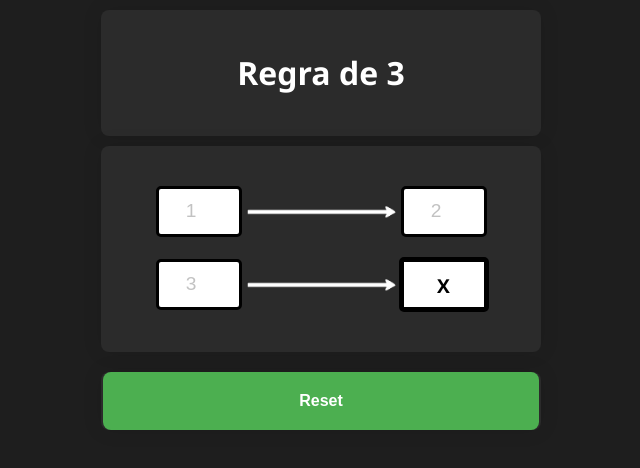
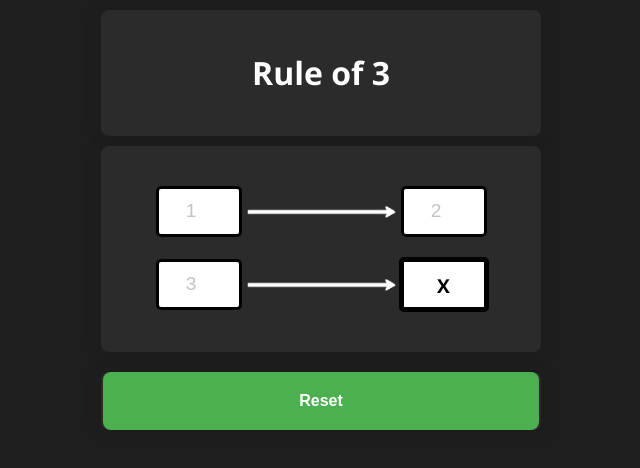
Before and after one commit to georgeweiss/regrade3, a plain HTML site: page index.html in a window 1280 px wide. Shown: the whole page, without its empty margins (319-959 px from the left). Drawn offline with Linux system fonts and the light colour scheme.

Commit message:
Github app test Update index.html
Just change the h1

```diff
--- a/index.html
+++ b/index.html
@@ -9,7 +9,7 @@
 </head>
 <body>
   <div class="title">
-    <h1>Regra de 3</h1>
+    <h1>Rule of 3</h1>
   </div>
 
   <div class="data">
```
